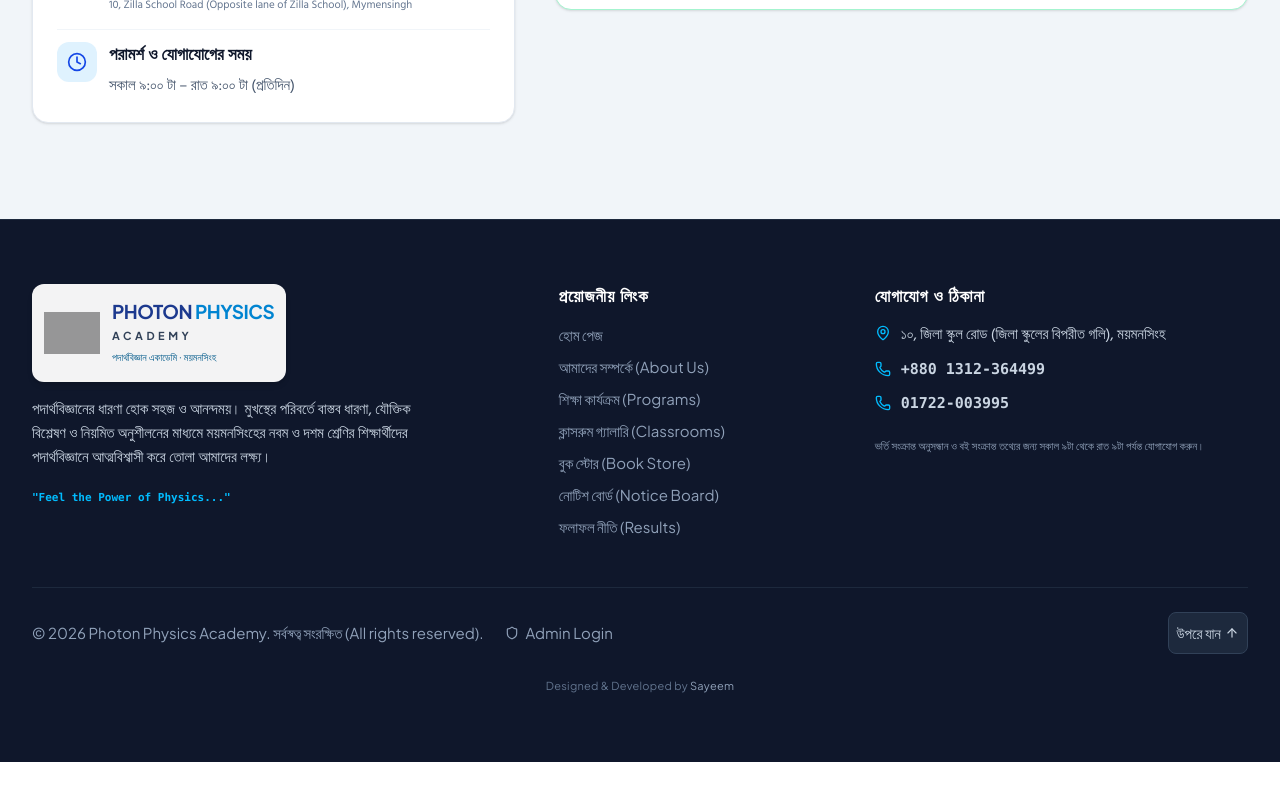
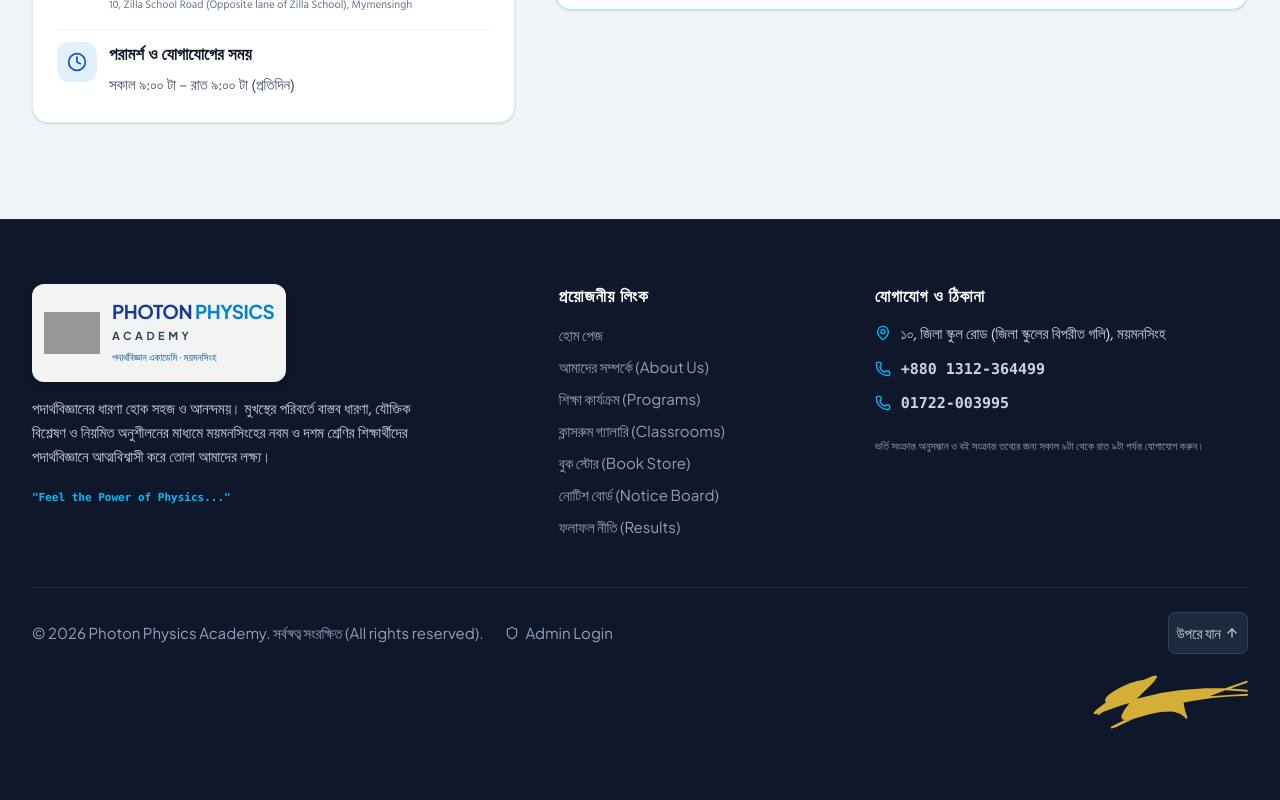
Before and after one commit to sayem0086372/Photon-Physics-Academy, a React (Vite) app: page / in a window 1280 px wide. Shown: the part 5426-6226 px from the top of the page. Before the commit the page ends 6188 px from the top, so only its background shows below. Built offline with nearby package versions, Linux system fonts and the light colour scheme; no server answers; the database is empty; grey boxes are pictures that could not be loaded.

Commit message:
Replace footer credit with gold GitHub signature

```diff
--- a/src/components/Footer.tsx
+++ b/src/components/Footer.tsx
@@ -135,15 +135,21 @@ export const Footer: React.FC<FooterProps> = ({ onOpenAdmin }) => {
           </div>
         </div>
 
-        <div className="mt-5 text-center text-[10px] sm:text-[11px] text-slate-500 tracking-wide">
-          Designed &amp; Developed by{' '}
+        <div className="mt-5 flex justify-end">
           <a
             href="https://github.com/oathwi1d"
             target="_blank"
             rel="noopener noreferrer"
-            className="text-slate-400 hover:text-slate-300 underline-offset-2"
+            aria-label="Visit Sayeem's GitHub profile"
+            title="Visit GitHub profile"
+            className="inline-flex items-center justify-center rounded-md transition-opacity hover:opacity-80 focus-visible:outline-none focus-visible:ring-2 focus-visible:ring-amber-400"
           >
-            Sayeem
+            <img
+              src="/sayeem-signature-gold.svg"
+              alt="Sayeem signature"
+              className="block h-auto w-36 sm:w-44"
+              loading="lazy"
+            />
           </a>
         </div>
       </div>
```
